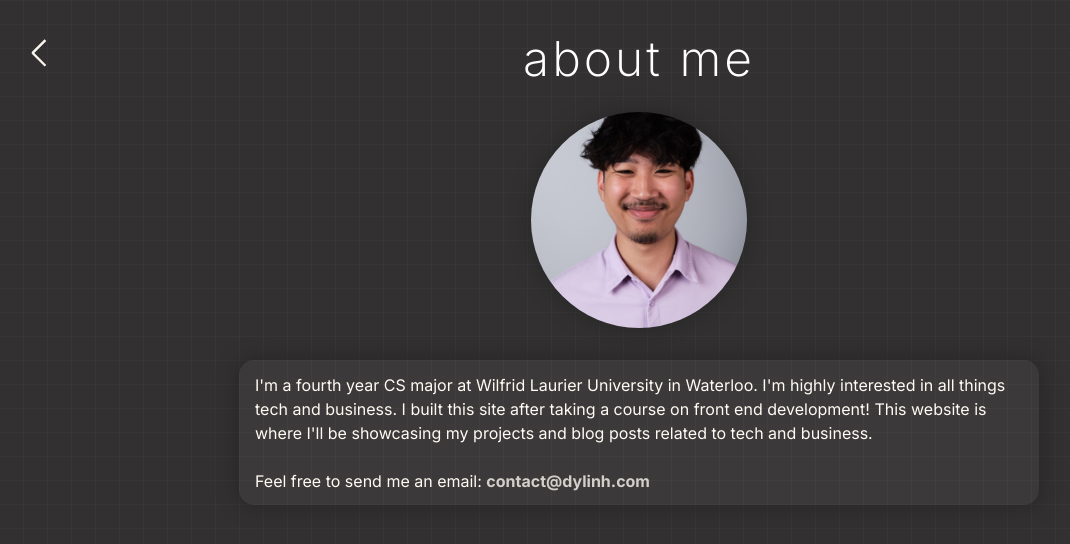
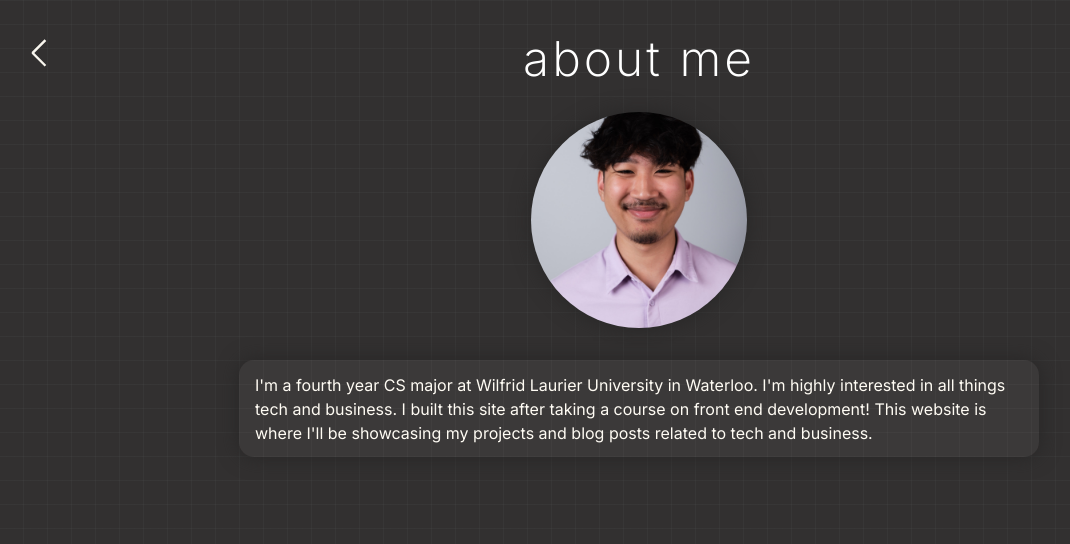
Before and after one commit to dylinh/personal-site, a React (Vite) app: page /about in a window 1280 px wide. Shown: the top 544 px of the page, without its empty margins (1-1071 px from the left). Built offline with nearby package versions, Linux system fonts and the light colour scheme.

Commit message:
removeemail

```diff
--- a/src/components/Footer.tsx
+++ b/src/components/Footer.tsx
@@ -11,7 +11,6 @@ export default function Footer({className}: FooterProps){
     <footer className={className} >
         <a aria-label="Connect with Dylinh on LinkedIn." href="https://linkedin.com/in/dylinh" target="_blank" rel="noopener noreferrer"><FaLinkedin className="icon" size={45}/></a>
         <a href="https://github.com/dylinh" aria-label="Dylinh's GitHub profile containing his projects." target="_blank" rel="noopener noreferrer"><GrGithub className="icon" size={45}/></a>
-        <a className="mail-logo" aria-label="Send Dylinh an Email."href="mailto:contact@dylinh.com" target="_blank" rel="noopener noreferrer"><MdMail className="icon" size={45}/></a>
     </footer>
     )
 }
--- a/src/pages/About.tsx
+++ b/src/pages/About.tsx
@@ -15,7 +15,6 @@ export default function About(){
                             </div>
                             <div className="writing-container">
                                 <p className="writing">I'm a fourth year CS major at Wilfrid Laurier University in Waterloo. I'm highly interested in all things tech and business. I built this site after taking a course on front end development! This website is where I'll be showcasing my projects and blog posts related to tech and business.<br/></p>
-                                <p className="writing"><br/>Feel free to send me an email: <a href="mailto:contact@dylinh.com" className="bold" >contact@dylinh.com</a></p>
                             </div>
                         </div>
                     </div>
```
